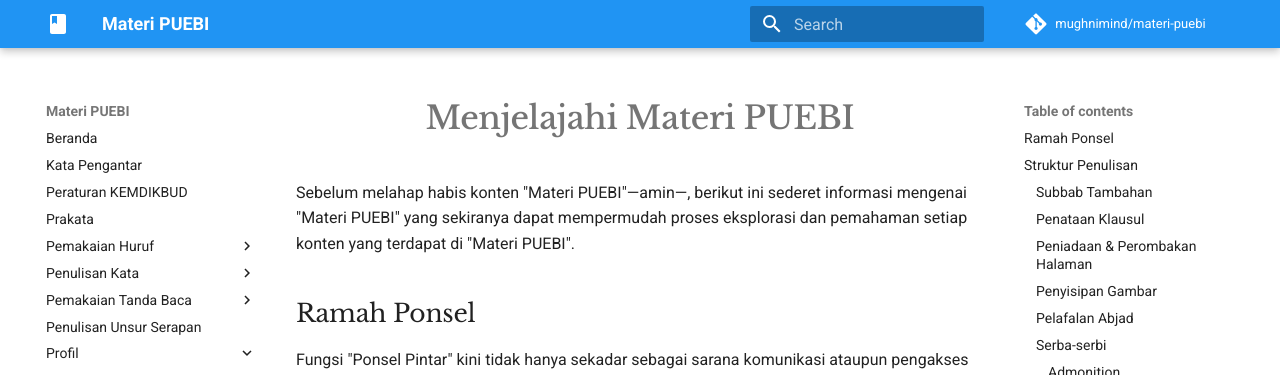
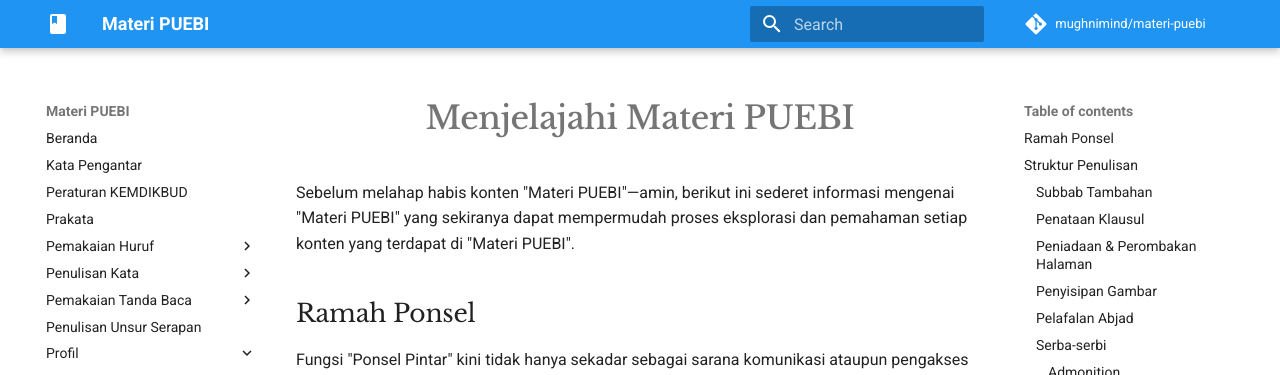
Before and after one commit to niammuddin/puebi, an MkDocs documentation site: the page built from docs/profil/penjelajahan/index.md, in a window 1280 px wide and 900 px high. Shown: the top 375 px of the window. Built offline with MkDocs 1.6.1 and Material for MkDocs 9.7.7, drawn with Linux system fonts in a browser that asks for light colours; comment, search, counter and statistics services are not loaded; old or Windows-style settings are respelled for this version of MkDocs.

Commit message:
Sedikit perbaikan *typo*

```diff
--- a/docs/profil/penjelajahan/index.md
+++ b/docs/profil/penjelajahan/index.md
@@ -3,7 +3,7 @@
 
 # Menjelajahi Materi PUEBI
 
-Sebelum melahap habis konten "Materi PUEBI"—amin—, berikut ini sederet informasi mengenai "Materi PUEBI" yang sekiranya dapat mempermudah proses eksplorasi dan pemahaman setiap konten yang terdapat di "Materi PUEBI".
+Sebelum melahap habis konten "Materi PUEBI"—amin, berikut ini sederet informasi mengenai "Materi PUEBI" yang sekiranya dapat mempermudah proses eksplorasi dan pemahaman setiap konten yang terdapat di "Materi PUEBI".
 
 ## Ramah Ponsel
 
```
